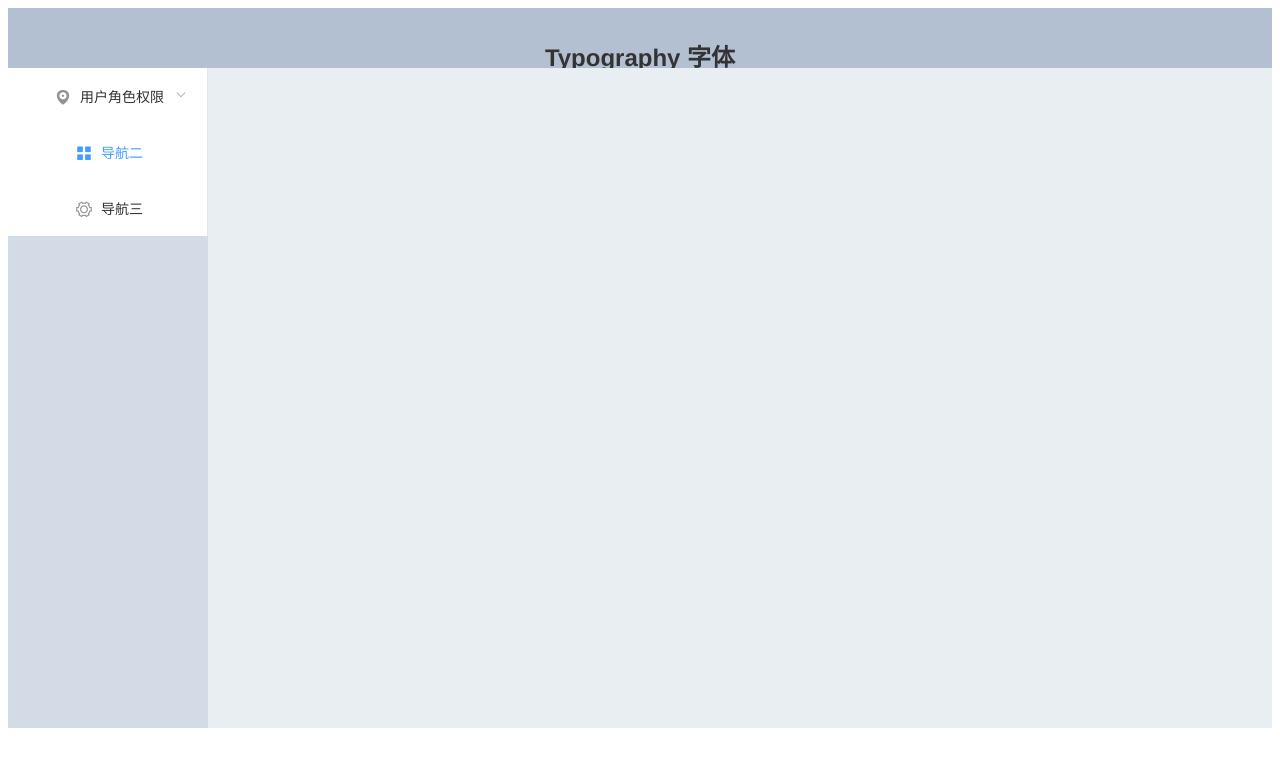
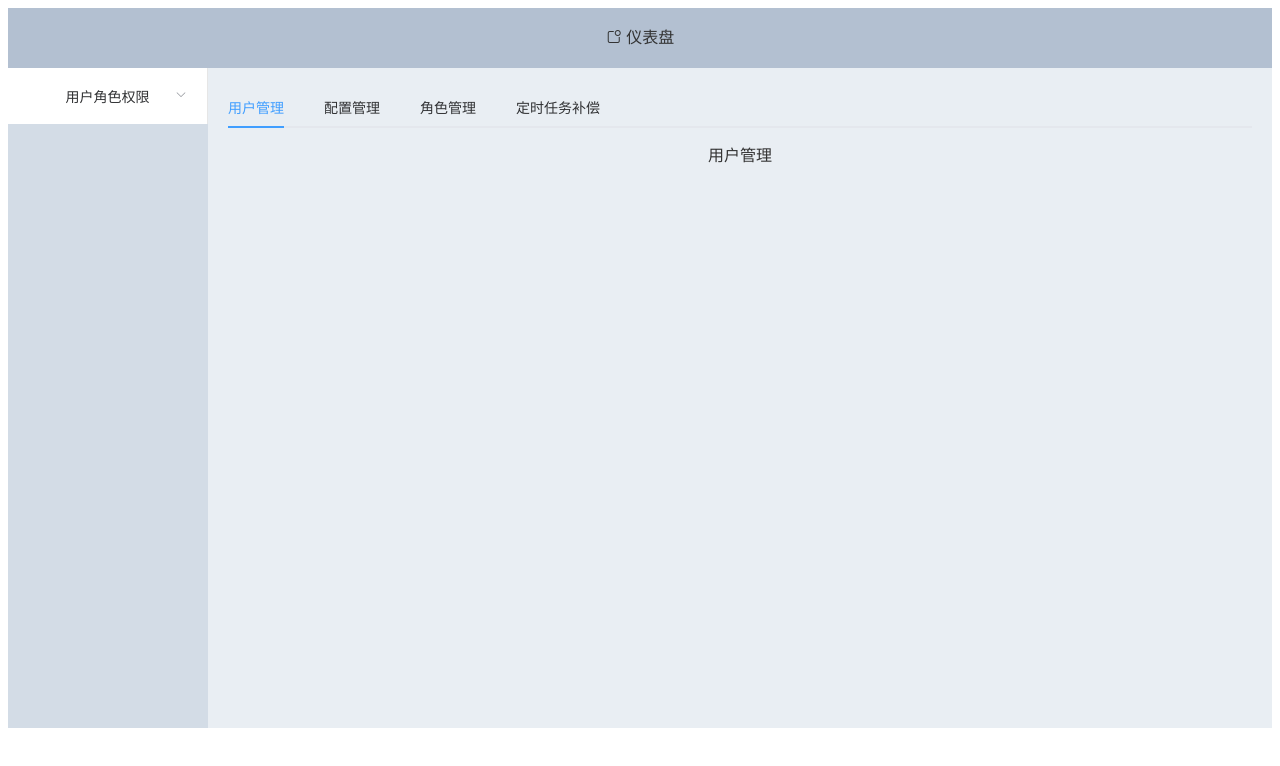
Before and after one commit to johnnySi/element-starter, a Vue app: page /#/basicInfo in a window 1280 px wide. Shown: the top 766 px of the page. Built offline with nearby package versions, Linux system fonts and the light colour scheme.

Commit message:
初始提交

```diff
--- a/src/App.vue
+++ b/src/App.vue
@@ -2,7 +2,8 @@
     <div id="app">
         <el-container>
             <el-header>
-                <h1>Typography 字体</h1>
+                <i class="el-icon-news"></i>
+                仪表盘
             </el-header>
             <el-container>
                 <el-aside width="200px">
@@ -54,14 +55,12 @@
         background-color: #D3DCE6;
         color: #333;
         text-align: center;
-        line-height: 200px;
     }
 
     .el-main {
         background-color: #E9EEF3;
         color: #333;
         text-align: center;
-        line-height: 160px;
     }
 
     body > .el-container {
--- a/src/app/app.router.js
+++ b/src/app/app.router.js
@@ -1,6 +1,7 @@
 import Router from 'vue-router'
 import Vue from 'vue'
 import HomeComponent from './home/home.component.vue'
+import AuthBasicInfoComponent from './authBasicInfo/authBasicInfo.component.vue'
 
 Vue.use(Router);
 
@@ -10,6 +11,11 @@ export default new Router({
             path: '/',
             name: 'HomeComponent',
             component: HomeComponent
+        },
+        {
+            path: '/basicInfo',
+            name: 'AuthBasicInfoComponent',
+            component: AuthBasicInfoComponent
         }
     ]
 });
--- /dev/null
+++ b/src/app/authBasicInfo/authBasicInfo.component.vue
@@ -0,0 +1,31 @@
+<template>
+    <div>
+        <el-tabs v-model="activeName" @tab-click="handleClick">
+            <el-tab-pane label="用户管理" name="first">用户管理</el-tab-pane>
+            <el-tab-pane label="配置管理" name="second">配置管理</el-tab-pane>
+            <el-tab-pane label="角色管理" name="third">角色管理</el-tab-pane>
+            <el-tab-pane label="定时任务补偿" name="fourth">定时任务补偿</el-tab-pane>
+        </el-tabs>
+    </div>
+</template>
+
+<script>
+    export default {
+        name: 'AuthBasicInfo',
+        data() {
+            return {
+                activeName: 'first'
+            }
+        },
+        methods: {
+            handleClick(tab, event) {
+                console.log(tab, event);
+            }
+        }
+    }
+</script>
+
+<style>
+
+
+</style>
--- a/src/app/navMenus/navMenus.component.vue
+++ b/src/app/navMenus/navMenus.component.vue
@@ -1,35 +1,21 @@
 <template>
     <el-row class="tac">
         <el-col :span="24">
-            <el-menu default-active="2"
-                     class="el-menu-vertical-demo"
-                     @open="handleOpen"
-                     @close="handleClose">
+            <el-menu default-active="2" class="el-menu-vertical-demo" @open="handleOpen" @close="handleClose"
+                     :router="true">
                 <el-submenu index="1">
                     <template slot="title">
-                        <i class="el-icon-location"></i>
                         <span>用户角色权限</span>
                     </template>
+
                     <el-menu-item-group>
-                        <el-menu-item index="1-1">基本管理</el-menu-item>
-                        <el-menu-item index="1-2">选项2</el-menu-item>
+                        <el-menu-item index="/basicInfo">基 本 信息</el-menu-item>
+                        <el-menu-item index="/RABCInfo">RABC信息</el-menu-item>
                     </el-menu-item-group>
-                    <el-menu-item-group title="分组2">
-                        <el-menu-item index="1-3">选项3</el-menu-item>
-                    </el-menu-item-group>
-                    <el-submenu index="1-4">
-                        <template slot="title">选项4</template>
-                        <el-menu-item index="1-4-1">选项1</el-menu-item>
-                    </el-submenu>
+
+
                 </el-submenu>
-                <el-menu-item index="2">
-                    <i class="el-icon-menu"></i>
-                    <span slot="title">导航二</span>
-                </el-menu-item>
-                <el-menu-item index="3">
-                    <i class="el-icon-setting"></i>
-                    <span slot="title">导航三</span>
-                </el-menu-item>
+
             </el-menu>
         </el-col>
     </el-row>
```
